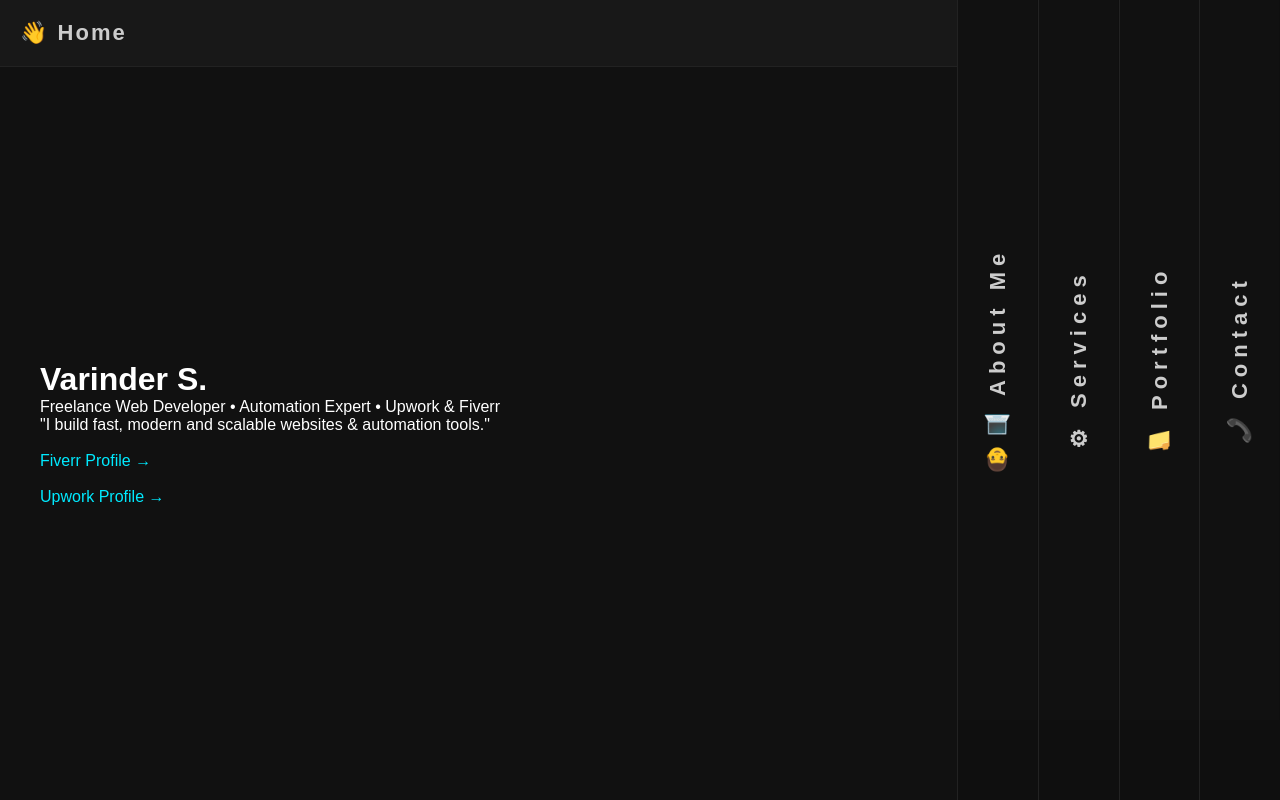
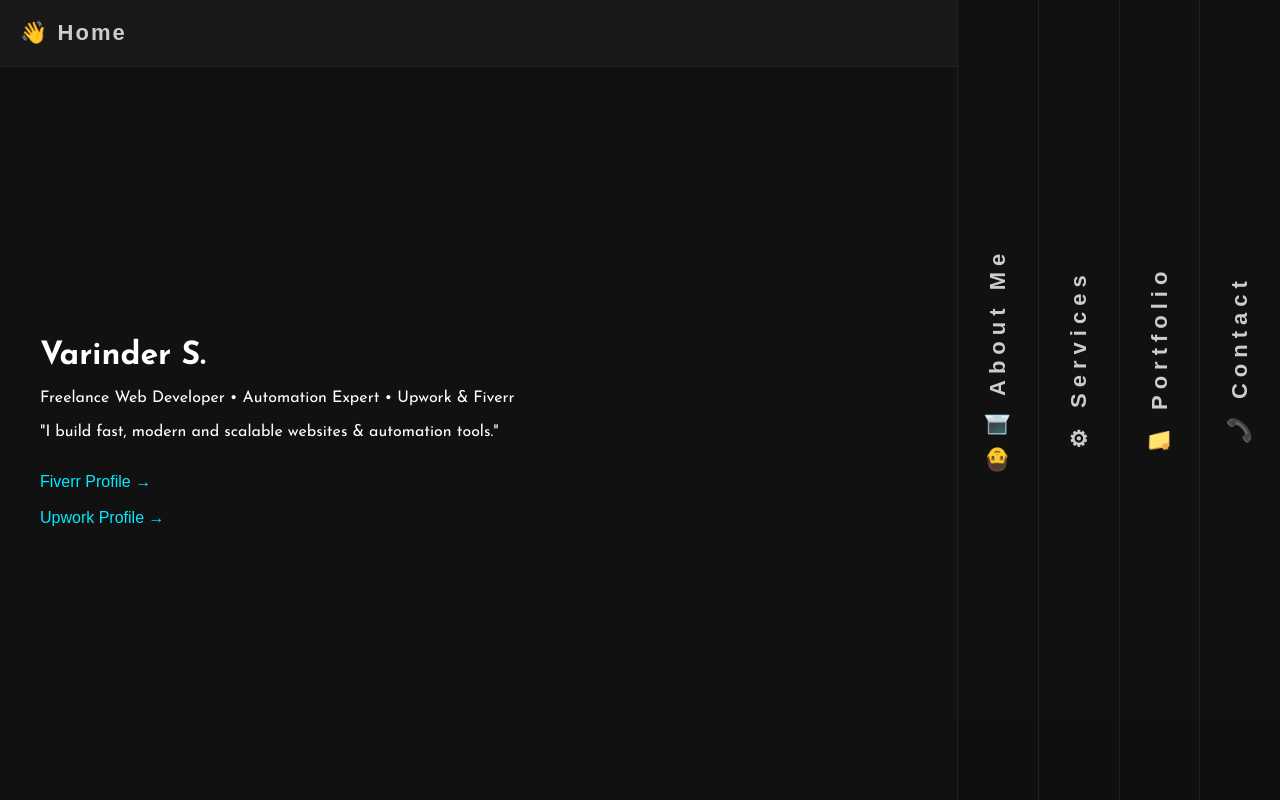
Before and after one commit to varinderoneplus/Varinder, a plain HTML site: page index.html in a window 1280 px wide. Drawn offline with Linux system fonts and the light colour scheme.

Commit message:
Update style.css

```diff
--- a/style.css
+++ b/style.css
@@ -53,3 +53,13 @@
   font-weight: 700;
   font-style: italic;
 }
+h1, h2, h3, h4, h5, h6 {
+    font-family: 'Josefin';
+    font-weight: 700;
+    margin-bottom: 15px;
+}
+p {
+    font-family: 'Josefin';
+    line-height: 1.4;
+    margin-bottom: 12px;
+}
```
